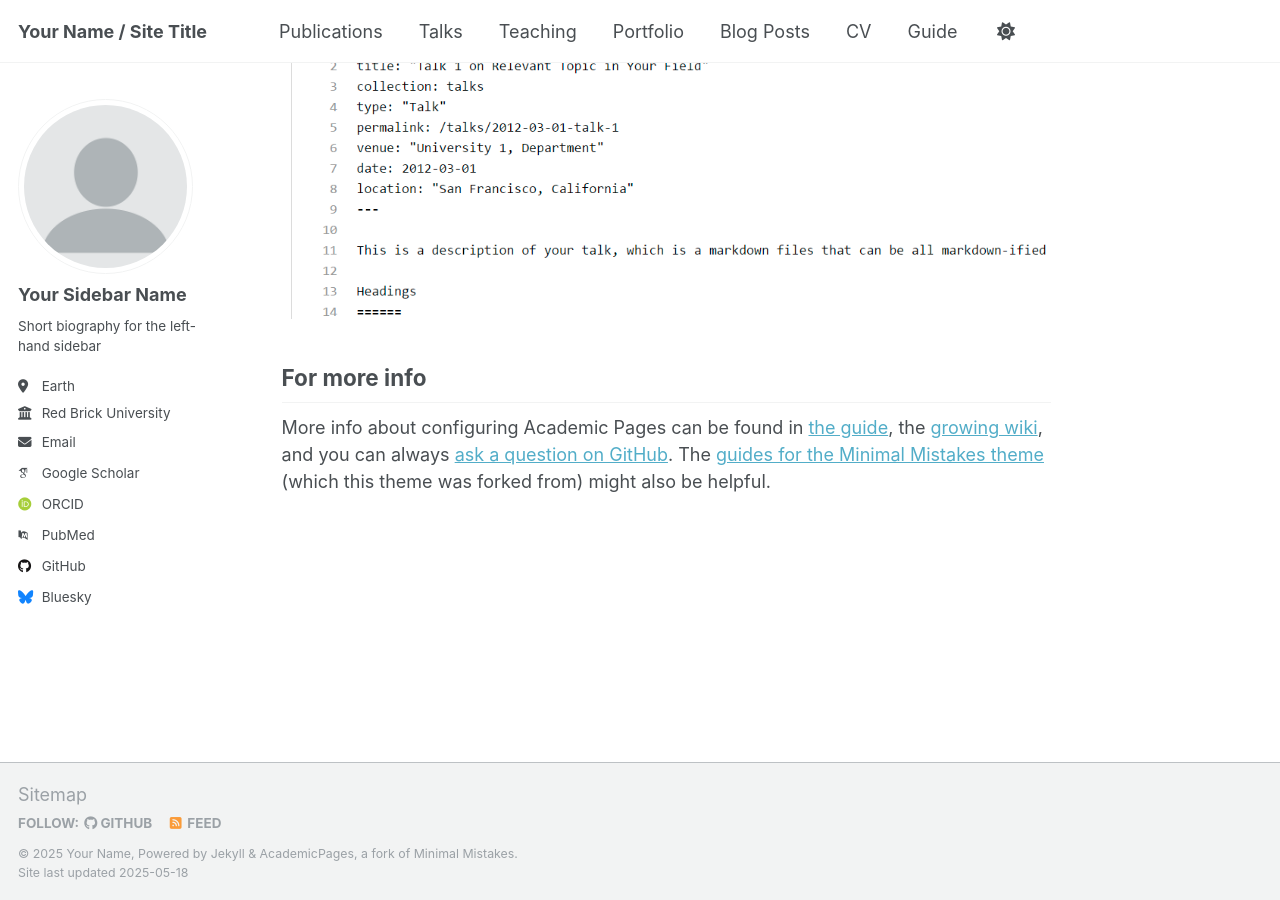
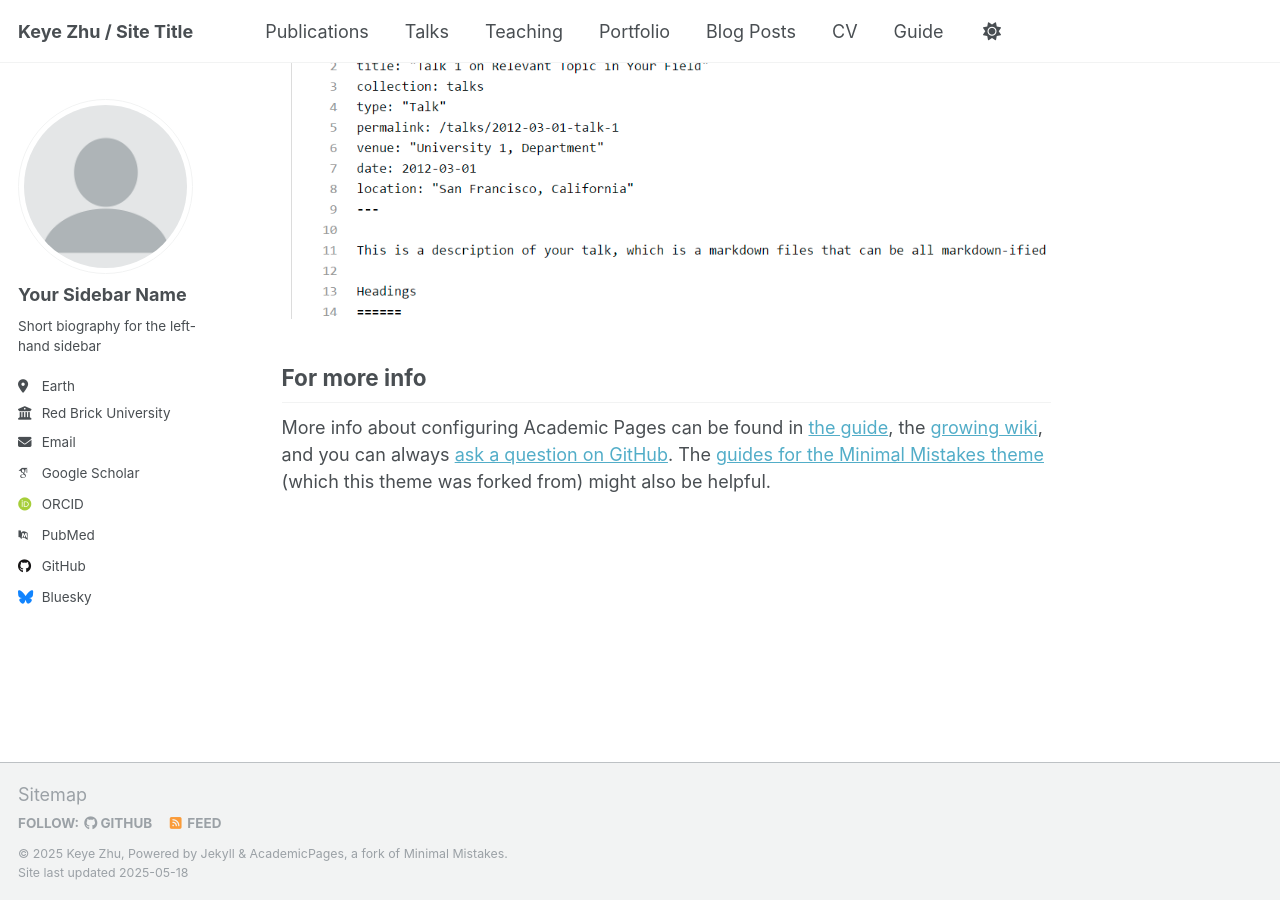
Before and after one commit to keye25/site, a Jekyll site: the page built from _pages/about.md, in a window 1280 px wide and 900 px high, scrolled down 2636 px. Built offline with Jekyll 4.4.1, drawn with Linux system fonts in a browser that asks for light colours; some web fonts are replaced.

Commit message:
change _config

```diff
--- a/_config.yml
+++ b/_config.yml
@@ -9,11 +9,11 @@
 # Basic Site Settings
 locale                   : "en-US"
 site_theme               : "default"
-title                    : "Your Name / Site Title"
+title                    : "Keye Zhu / Site Title"
 title_separator          : "-"
-name                     : &name "Your Name"
+name                     : &name "Keye Zhu"
 description              : &description "personal description"
-url                      : https://academicpages.github.io # the base hostname & protocol for your site e.g. "https://[your GitHub username].github.io" or if you already have some other page hosted on Github then use "https://[your GitHub username].github.io/[Your Repo Name]"
+url                      : https://keye25.github.io # the base hostname & protocol for your site e.g. "https://[your GitHub username].github.io" or if you already have some other page hosted on Github then use "https://[your GitHub username].github.io/[Your Repo Name]"
 baseurl                  : "" # the subpath of your site, e.g. "/blog"
 repository               : "academicpages/academicpages.github.io"
 
```
